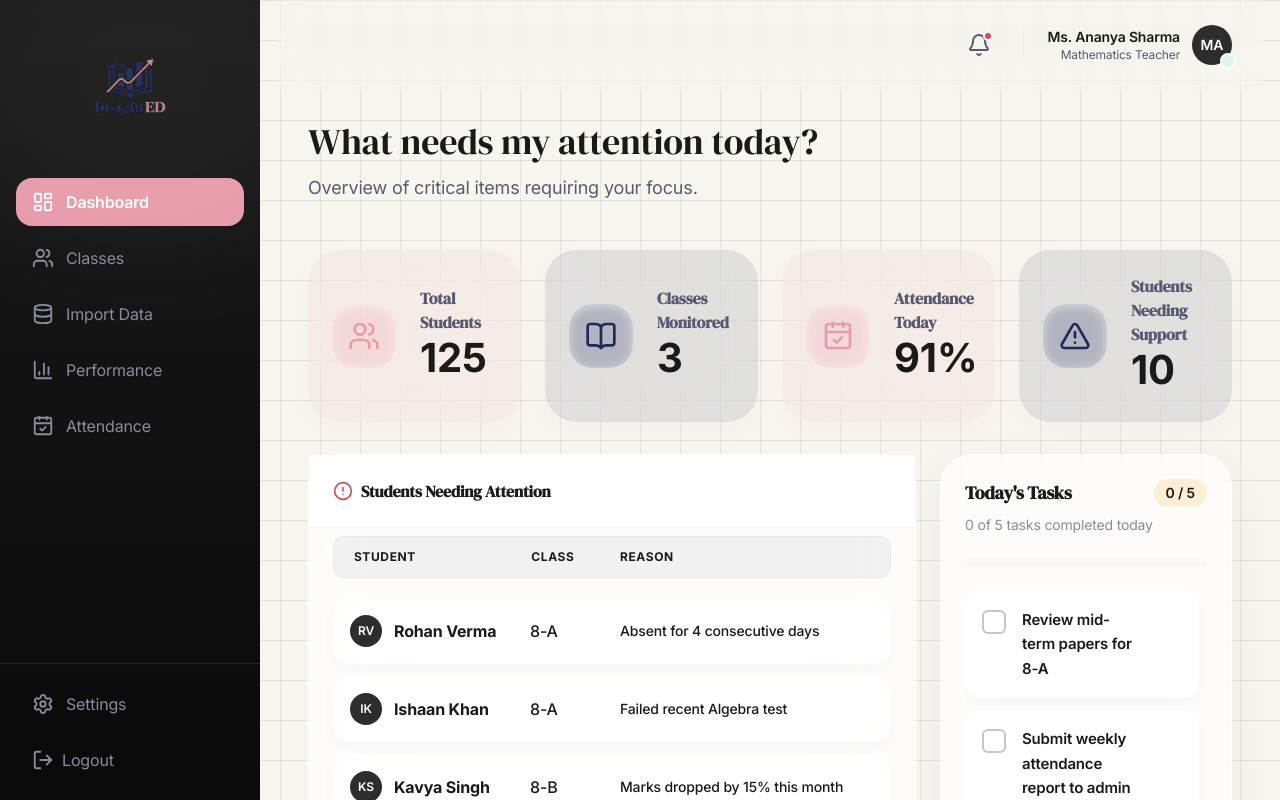
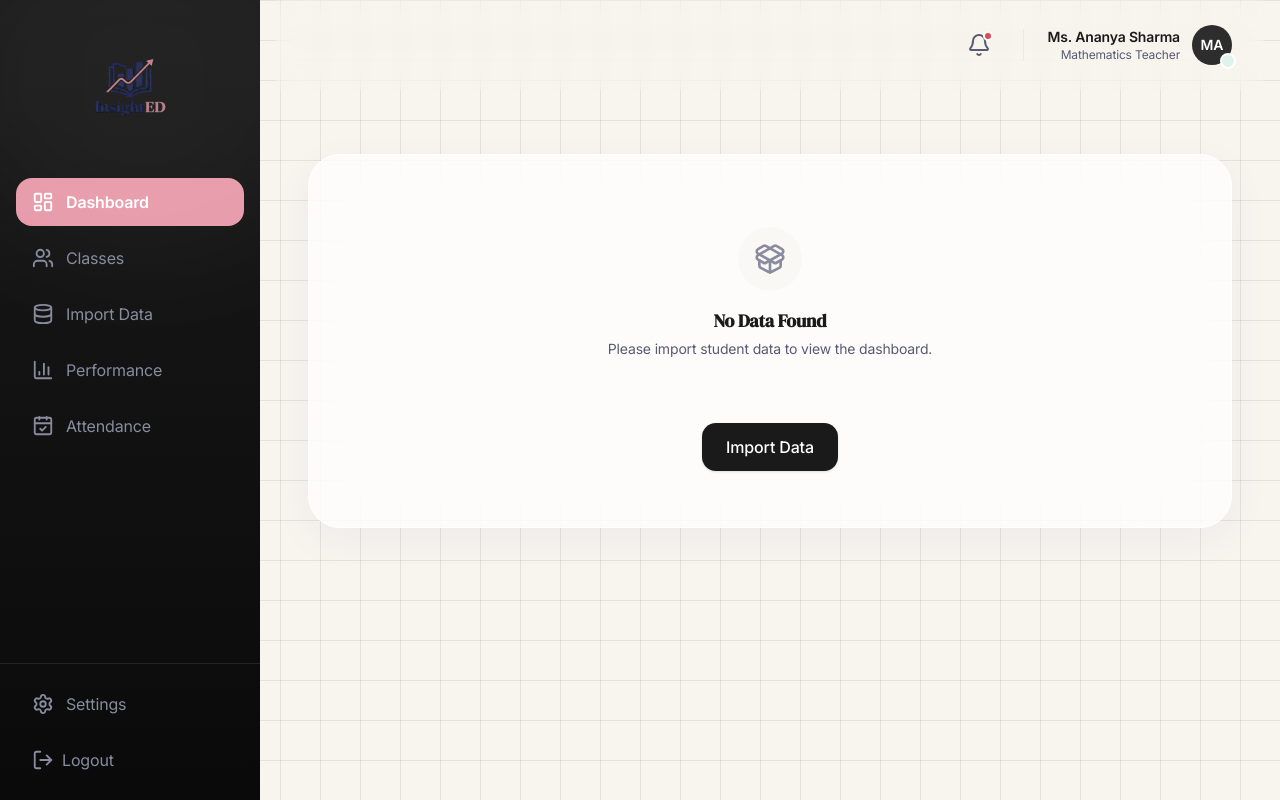
Before and after one commit to aragupta1225/InsightED, a React (Vite) app: page /dashboard in a window 1280 px wide. Both pictures are taken after typing "Sample", "Sample123" into the empty fields and a click on the button "Sign In". Shown: the top 800 px of the page. Built offline with nearby package versions, Linux system fonts and the light colour scheme.

Commit message:
Connect Dashboard to Zustand student store

```diff
--- a/src/pages/Dashboard/Dashboard.jsx
+++ b/src/pages/Dashboard/Dashboard.jsx
@@ -5,9 +5,14 @@ import Card from '../../components/common/Card';
 import Button from '../../components/common/Button';
 import Avatar from '../../components/common/Avatar';
 import EmptyState from '../../components/common/EmptyState';
-import { mockDashboardStats, attentionStudents, attentionClasses, initialTasks } from '../../data/mockData';
+import { initialTasks } from '../../data/mockData';
+import { useNavigate } from 'react-router-dom';
+import useStudentStore from '../../store/studentStore';
 
 const Dashboard = () => {
+  const navigate = useNavigate();
+  const students = useStudentStore(state => state.students);
+
   const [tasks, setTasks] = useState(initialTasks);
   const [newTaskText, setNewTaskText] = useState('');
   const [isAddingTask, setIsAddingTask] = useState(false);
@@ -44,6 +49,36 @@ const Dashboard = () => {
     }, 800);
   };
 
+  if (students.length === 0) {
+    return (
+      <div className="flex flex-col gap-8">
+        <Card className="mt-8 flex flex-col items-center">
+          <EmptyState
+            title="No Data Found"
+            description="Please import student data to view the dashboard."
+          />
+          <Button variant="primary" onClick={() => navigate('/import-data')} className="mt-4 mb-8">
+            Import Data
+          </Button>
+        </Card>
+      </div>
+    );
+  }
+
+  const totalStudents = students.length;
+  const uniqueClasses = new Set(students.map(s => `${s.class}-${s.section}`)).size;
+  const totalBoys = students.filter(s => {
+    const gender = (s.gender || '').toLowerCase();
+    return gender === 'male' || gender === 'm' || gender === 'boy';
+  }).length;
+  const totalGirls = students.filter(s => {
+    const gender = (s.gender || '').toLowerCase();
+    return gender === 'female' || gender === 'f' || gender === 'girl';
+  }).length;
+
+  const attentionStudents = [];
+  const attentionClasses = [];
+
   return (
     <div className="flex flex-col gap-8">
       <div className="mb-4">
@@ -53,10 +88,10 @@ const Dashboard = () => {
 
       {/* Top Cards */}
       <div className="grid grid-cols-1 md:grid-cols-2 lg:grid-cols-4 gap-6">
-        <StatCard title="Total Students" value={mockDashboardStats.totalStudents} icon={Users} color="pink" />
-        <StatCard title="Classes Monitored" value={mockDashboardStats.classesMonitored} icon={BookOpen} color="blue" />
-        <StatCard title="Attendance Today" value={`${mockDashboardStats.attendanceToday}%`} icon={CalendarCheck} color="pink" />
-        <StatCard title="Students Needing Support" value={mockDashboardStats.studentsNeedingSupport} icon={AlertTriangle} color="blue" />
+        <StatCard title="Total Students" value={totalStudents} icon={Users} color="pink" />
+        <StatCard title="Classes Monitored" value={uniqueClasses} icon={BookOpen} color="blue" />
+        <StatCard title="Total Boys" value={totalBoys} icon={Users} color="pink" />
+        <StatCard title="Total Girls" value={totalGirls} icon={Users} color="blue" />
       </div>
 
       {/* Main Content Grid */}
```
